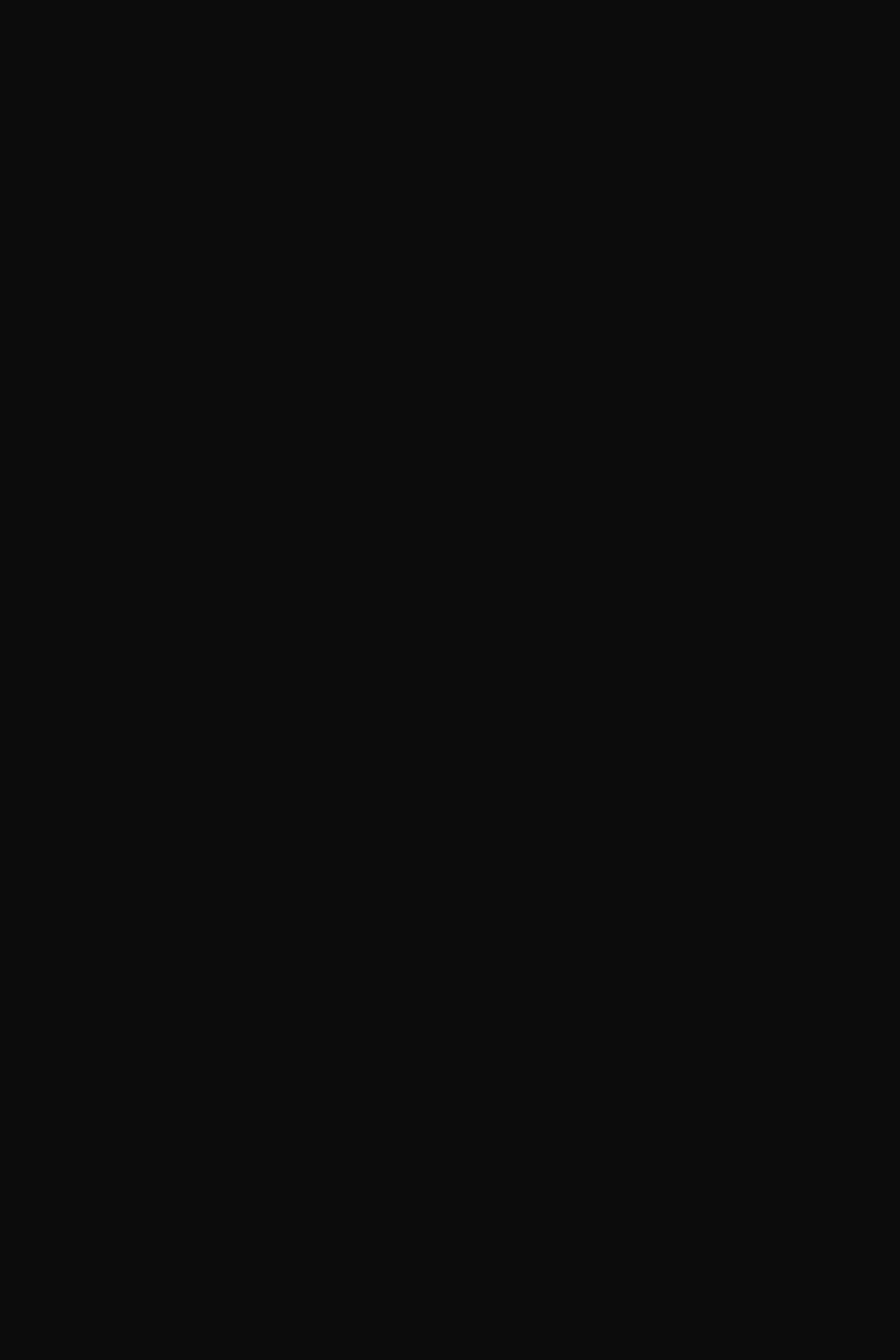
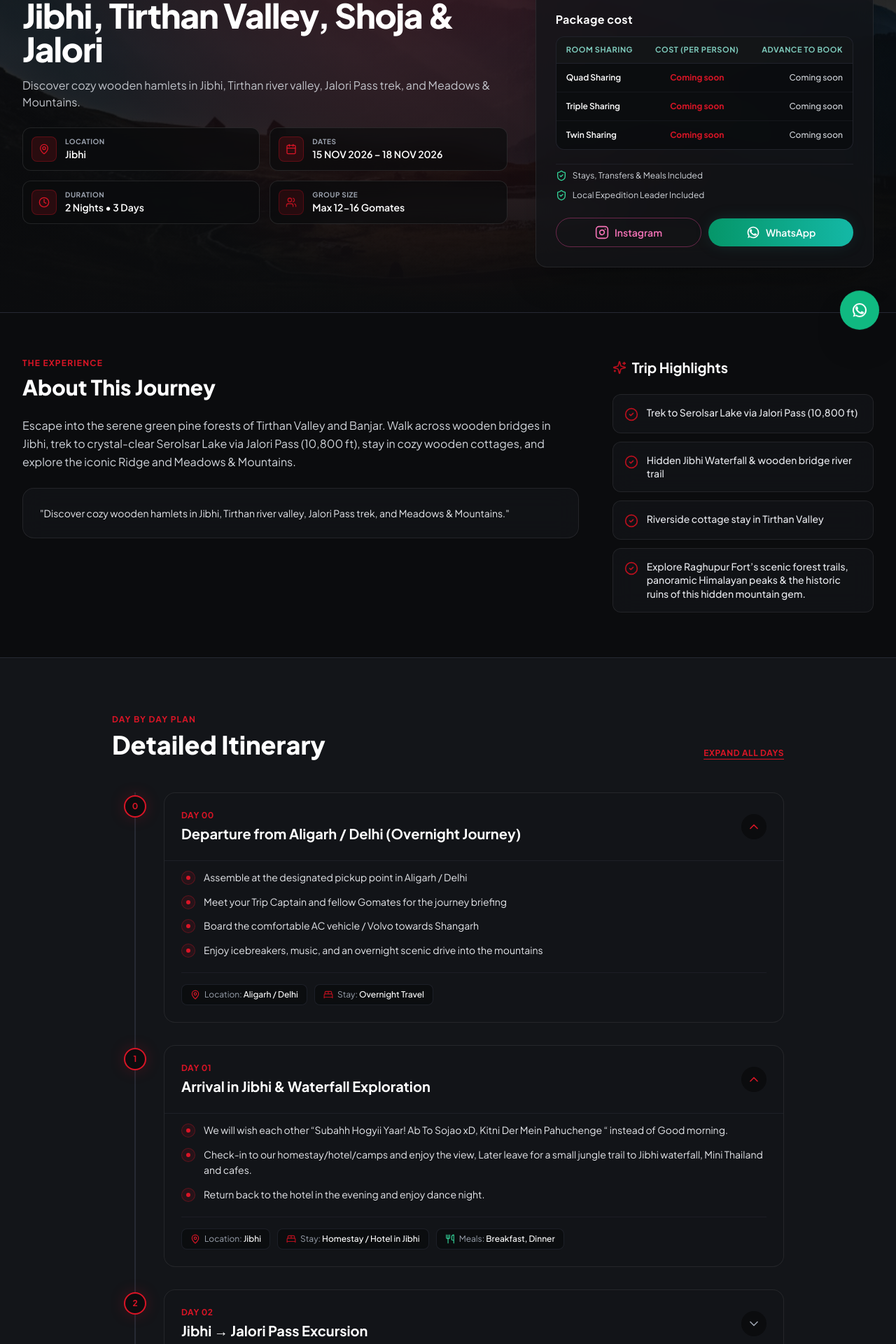
Before and after one commit to hishamahmad7799-dotcom/Gomates-, a Next.js app: page /trips/jibhi-tirthan-shoja-jalori in a window 1280 px wide. Before the commit this address had no page. Shown: the part 300-2220 px from the top of the page at 70% size. Before the commit the page ends 800 px from the top, so only its background shows below. Built offline with nearby package versions, Linux system fonts and the light colour scheme.

Commit message:
Update website code

```diff
--- a/data/trips.ts
+++ b/data/trips.ts
@@ -2,20 +2,20 @@ import { Trip } from "@/types/trip";
 
 export const TRIPS_DATA: Trip[] = [
   {
-    id: "jibhi-tirthan-shoja-shangarh-2026",
-    slug: "jibhi-tirthan-shoja-shangarh",
-    name: "Jibhi, Tirthan Valley, Shoja & Shangarh",
-    location: "Jibhi, Tirthan Valley, Shoja & Shangarh, Himachal Pradesh",
+    id: "jibhi-tirthan-shoja-jalori-2026",
+    slug: "jibhi-tirthan-shoja-jalori",
+    name: "Jibhi, Tirthan Valley, Shoja & Jalori",
+    location: "Jibhi, Tirthan Valley, Shoja & Jalori , Himachal Pradesh",
     state: "Himachal Pradesh",
     shortDescription:
       "Discover cozy wooden hamlets in Jibhi, Tirthan river valley, Jalori Pass trek, and Meadows & Mountains.",
     description:
       "Escape into the serene green pine forests of Tirthan Valley and Banjar. Walk across wooden bridges in Jibhi, trek to crystal-clear Serolsar Lake via Jalori Pass (10,800 ft), stay in cozy wooden cottages, and explore the iconic Ridge and Meadows & Mountains.",
-    startDate: "Coming Soon",
-    endDate: "-",
+    startDate: "15 NOV 2026",
+    endDate: "18 NOV 2026",
     duration: "2 Nights • 3 Days",
-    price: 8499,
-    formattedPrice: "Coming Soon",
+    price: 7599,
+    formattedPrice: "Coming soon",
     currency: "INR",
     category: "Valley & Forest Trail",
     groupSize: "12-16  Gomates",
@@ -25,18 +25,18 @@ export const TRIPS_DATA: Trip[] = [
     costing: [
       {
         roomSharing: "Quad Sharing",
-        costPerPerson: "Coming Soon",
-        advanceToBook: "Coming Soon",
+        costPerPerson: "Coming soon",
+        advanceToBook: "Coming soon",
       },
       {
         roomSharing: "Triple Sharing",
-        costPerPerson: "Coming Soon",
-        advanceToBook: "Coming Soon",
+        costPerPerson: "Coming soon",
+        advanceToBook: "Coming soon",
       },
       {
         roomSharing: "Twin Sharing",
-        costPerPerson: "Coming Soon",
-        advanceToBook: "Coming Soon",
+        costPerPerson: "Coming soon",
+        advanceToBook: "Coming soon",
       },
     ],
     coverImage: "/images/jibhi/jibhi-11.jpg",
@@ -51,7 +51,7 @@ export const TRIPS_DATA: Trip[] = [
       "Trek to Serolsar Lake via Jalori Pass (10,800 ft)",
       "Hidden Jibhi Waterfall & wooden bridge river trail",
       "Riverside cottage stay in Tirthan Valley",
-      "Explore Shangarh’s lush green meadows, ancient temples & serene Himalayan forests.",
+      "Explore Raghupur Fort’s scenic forest trails, panoramic Himalayan peaks & the historic ruins of this hidden mountain gem.",
 
     ],
     itinerary: [
@@ -69,26 +69,23 @@ export const TRIPS_DATA: Trip[] = [
       },
       {
         day: 1,
-        title: "Arrival in Shangarh & Meadows Exploration",
+        title: "Arrival in Jibhi & Waterfall Exploration",
         points: [
-          "Arrive at the homestay in Shangarh in the morning & enjoy a freshly prepared breakfast",
-          "Check-in, freshen up, and take time for relaxation and mountain acclimatization",
-          "Visit the iconic Shangarh Meadows surrounded by tall pine and deodar forests",
-          "Explore the peaceful local village, apple orchards, and picturesque valley viewpoints",
-          "Visit the historic and sacred Shangchul Mahadev Temple",
-          "Gather for a warm group dinner and overnight stay in Shangarh",
+          "We will wish each other “Subahh Hogyii Yaar! Ab To Sojao xD, Kitni Der Mein Pahuchenge “ instead of Good morning.",
+          "Check-in to our homestay/hotel/camps and enjoy the view, Later leave for a small jungle trail to Jibhi waterfall, Mini Thailand and cafes.",
+          "Return back to the hotel in the evening and enjoy dance night.",
         ],
-        location: "Shangarh",
-        stay: "Homestay / Hotel in Shangarh",
+        location: "Jibhi",
+        stay: "Homestay / Hotel in Jibhi",
         mealsIncluded: "Breakfast, Dinner",
       },
       {
         day: 2,
-        title: "Shangarh → Jibhi & Jalori Pass Excursion",
+        title: "Jibhi → Jalori Pass Excursion",
         points: [
-          "Wake up to fresh mountain air and enjoy breakfast at the accommodation",
-          "Check out from Shangarh and proceed towards Jibhi through scenic mountain roads",
-          "Arrive in Jibhi and check into cozy riverside wooden cottages",
+          "Good morning Peeps! It’s Raghupur Fort day trek.",
+          "Have Breakfast and leave for Jalori Pass(the starting destination of the trek )",
+          "It’s a 4 Km trek and “Kasam se kaafi achaa  hai”. It will take around 2 hours",
           "Proceed towards Jalori Pass (10,800 ft) for a panoramic mountain excursion",
           "Enjoy 360-degree views of snow-dusted peaks from the viewpoint",
           "Take a short nature walk around Jalori Pass & Serolsar Lake trail (subject to weather)",
@@ -103,7 +100,6 @@ export const TRIPS_DATA: Trip[] = [
         title: "Jibhi Waterfalls, Cafes & Return Journey to Aligarh",
         points: [
           "Wake up to soothing river sounds and savor a complimentary early breakfast",
-          "Trek along an easy pine forest trail to Jibhi Waterfall and Mini Thailand",
           "Relax and soak in the vibrant cafe culture with local food and mountain views",
           "Regroup at the designated departure point by 2:45 PM for departure",
           "Begin the overnight return journey towards Aligarh",
```
